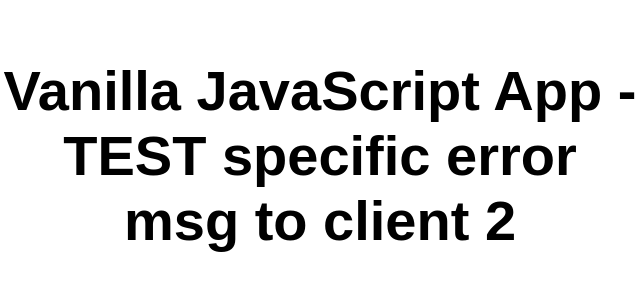
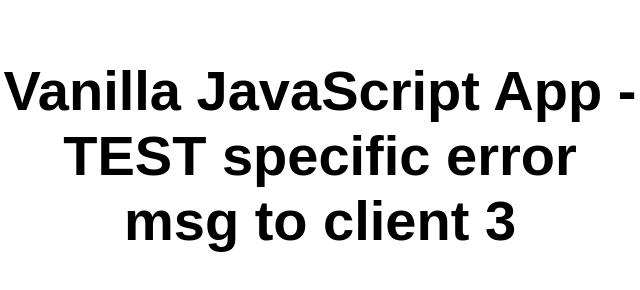
Before and after one commit to cmriachi/vanillabasic2, a website: page src/index.html in a window 1280 px wide. Shown: the full height of the page, 320-960 px from the left. Drawn offline with Linux system fonts and the light colour scheme.

Commit message:
Update index.html

```diff
--- a/src/index.html
+++ b/src/index.html
@@ -10,7 +10,7 @@
 
 <body>
   <main>
-    <h1>Vanilla JavaScript App - TEST specific error msg to client 2</h1>
+    <h1>Vanilla JavaScript App - TEST specific error msg to client 3</h1>
   </main>
 </body>
 
```
